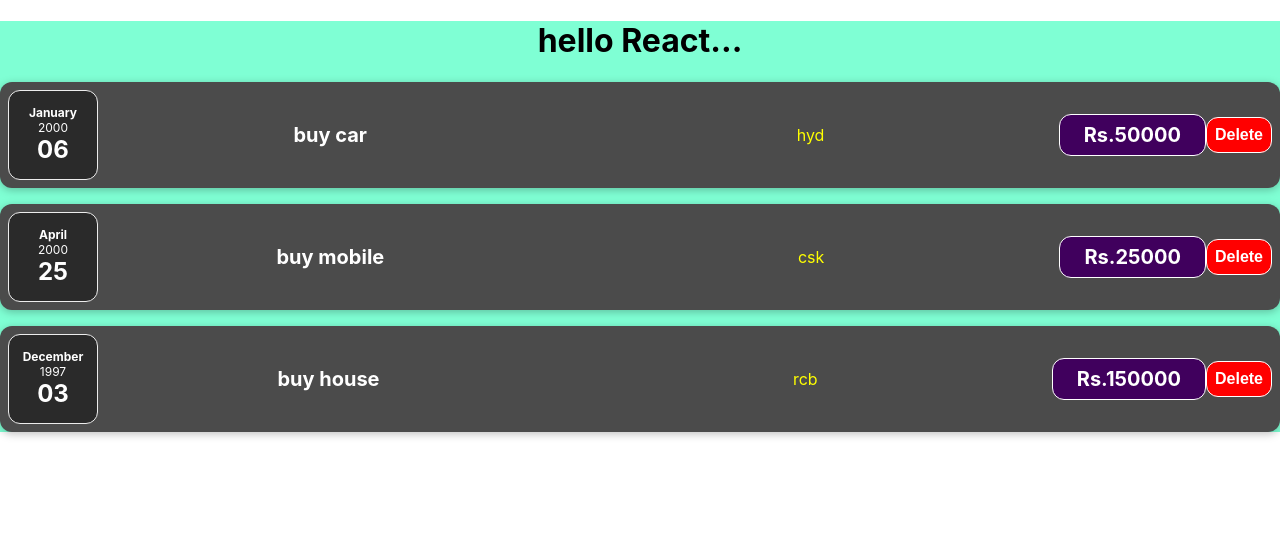
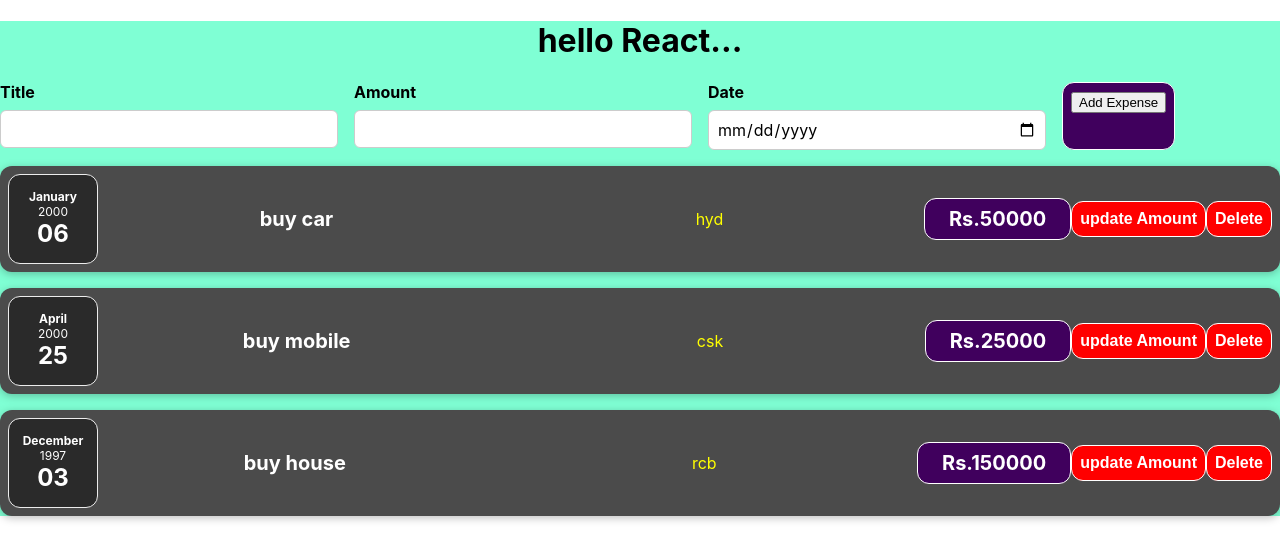
Before and after one commit to BadriVamsiKrish/vamsi-react-app, a React (Create React App) app: page / in a window 1280 px wide. Shown: the top 560 px of the page. Built offline with nearby package versions, Linux system fonts and the light colour scheme.

Commit message:
added onchange eventhandler to console form input

```diff
--- a/src/App.js
+++ b/src/App.js
@@ -1,6 +1,8 @@
+import React from 'react';
 import logo from './logo.svg';
 import './App.css';
 import ExpenceItem from './component/ExpenceItem';
+import NewExpense from './component/NewExpences/NewExpense';
 
 const App = () => {
   const data = [
@@ -27,6 +29,7 @@ const App = () => {
   return (
     <div className="App">
       <h1>hello React...</h1>
+      <NewExpense></NewExpense>
       {data.map((i)=>(<ExpenceItem title={i.title} date={i.date} amount={i.amount} location={i.location}></ExpenceItem>))}
     </div>
   );
--- a/src/component/ExpenceItem.js
+++ b/src/component/ExpenceItem.js
@@ -1,18 +1,27 @@
+import React ,{useState} from 'react';
 import './ExpenceItem.css';
 import ExpenceDate from './ExpenceDate';
 const ExpenceItem = (props) => {
+  const [title,setTitle]=useState(props.title);
+  const [amount,setAmount]=useState(props.amount);
   const clickHandler = () => {
-    console.log('clicked');
+    setTitle('updated title');
+    //setAmount('$100')
+    console.log(title);
+  }
+  const Handler=()=>{
+    setAmount('$100');
   }
 
   return(
     <div className='expense-item'>
       <ExpenceDate date={props.date}></ExpenceDate>
       <div className='expense-item__description'>
-        <h2>{props.title}</h2>
+        <h2>{title}</h2>
       </div>
       <div className='expense-item__location'>{props.location}</div>
-      <div className='expense-item__price'>Rs.{props.amount}</div>
+      <div className='expense-item__price'>Rs.{amount}</div>
+      <button onClick={Handler} className='expense-item__delete' >update Amount</button>
       <button onClick={clickHandler} className='expense-item__delete' >Delete</button>
    </div>
   );
--- /dev/null
+++ b/src/component/NewExpences/ExpenseForm.css
@@ -0,0 +1,33 @@
+.new-expense__controls {
+  display: flex;
+  flex-wrap: wrap;
+  gap: 1rem;
+  margin-bottom: 1rem;
+  text-align: left;
+}
+
+.new-expense__control label {
+  font-weight: bold;
+  margin-bottom: 0.5rem;
+  display: block;
+}
+
+.new-expense__control input {
+  font: inherit;
+  padding: 0.5rem;
+  border-radius: 6px;
+  border: 1px solid #ccc;
+  width: 20rem;
+  max-width: 100%;
+}
+
+.new-expense__actions {
+  text-align: right;
+  font-size: 1rem;
+  font-weight: bold;
+  color: white;
+  background-color: #40005d;
+  border: 1px solid white;
+  padding: 0.5rem;
+  border-radius: 12px;
+}
--- /dev/null
+++ b/src/component/NewExpences/ExpenseForm.js
@@ -0,0 +1,39 @@
+import React from "react";
+import './ExpenseForm.css';
+
+const ExpenseForm = ()=>{
+  const formHandler=(event)=>{
+    console.log(event.target.value);
+  }
+  return(
+    <form>
+      <div className="new-expense__controls">
+        <div className="new-expense__control">
+          <label>Title</label>
+          <input type='text' onChange={formHandler}/>
+
+        </div>
+        <div className="new-expense__control">
+          <label>Amount</label>
+          <input type='number' min='0.01' step='0.01' onChange={formHandler}/>
+
+
+        </div>
+        <div className="new-expense__control">
+          <label>
+            Date
+          </label>
+          <input type='date' min='2019-01-01' max='2022-12-31' onChange={formHandler}/>
+
+        </div>
+        <div className="new-expense__actions">
+          <button type='submit'>Add Expense</button>
+
+        </div>
+
+      </div>
+    </form>
+  );
+
+}
+export default ExpenseForm;
--- /dev/null
+++ b/src/component/NewExpences/NewExpense.css
@@ -0,0 +1,38 @@
+.new-expense {
+  background-color: #a892ee;
+  padding: 1rem;
+  margin: 2rem auto;
+  width: 50rem;
+  max-width: 95%;
+  border-radius: 12px;
+  text-align: center;
+  box-shadow: 0 1px 8px rgba(0, 0, 0, 0.25);
+}
+
+.new-expense button {
+  font: inherit;
+  cursor: pointer;
+  padding: 1rem 2rem;
+  border: 1px solid #40005d;
+  background-color: #40005d;
+  color: white;
+  border-radius: 12px;
+  margin-right: 1rem;
+}
+
+.new-expense button:hover,
+.new-expense button:active {
+  background-color: #510674;
+  border-color: #510674;
+}
+
+.new-expense button.alternative {
+  color: #220131;
+  border-color: transparent;
+  background-color: transparent;
+}
+
+.new-expense button.alternative:hover,
+.new-expense button.alternative:active {
+  background-color: #ddb3f8;
+}
--- /dev/null
+++ b/src/component/NewExpences/NewExpense.js
@@ -0,0 +1,10 @@
+import React from "react";
+import ExpenseForm from './ExpenseForm'
+const NewExpense = () => {
+  return (
+  <div className="new-expense">
+    <ExpenseForm></ExpenseForm>
+  </div>
+  );
+}
+export default NewExpense;
```
